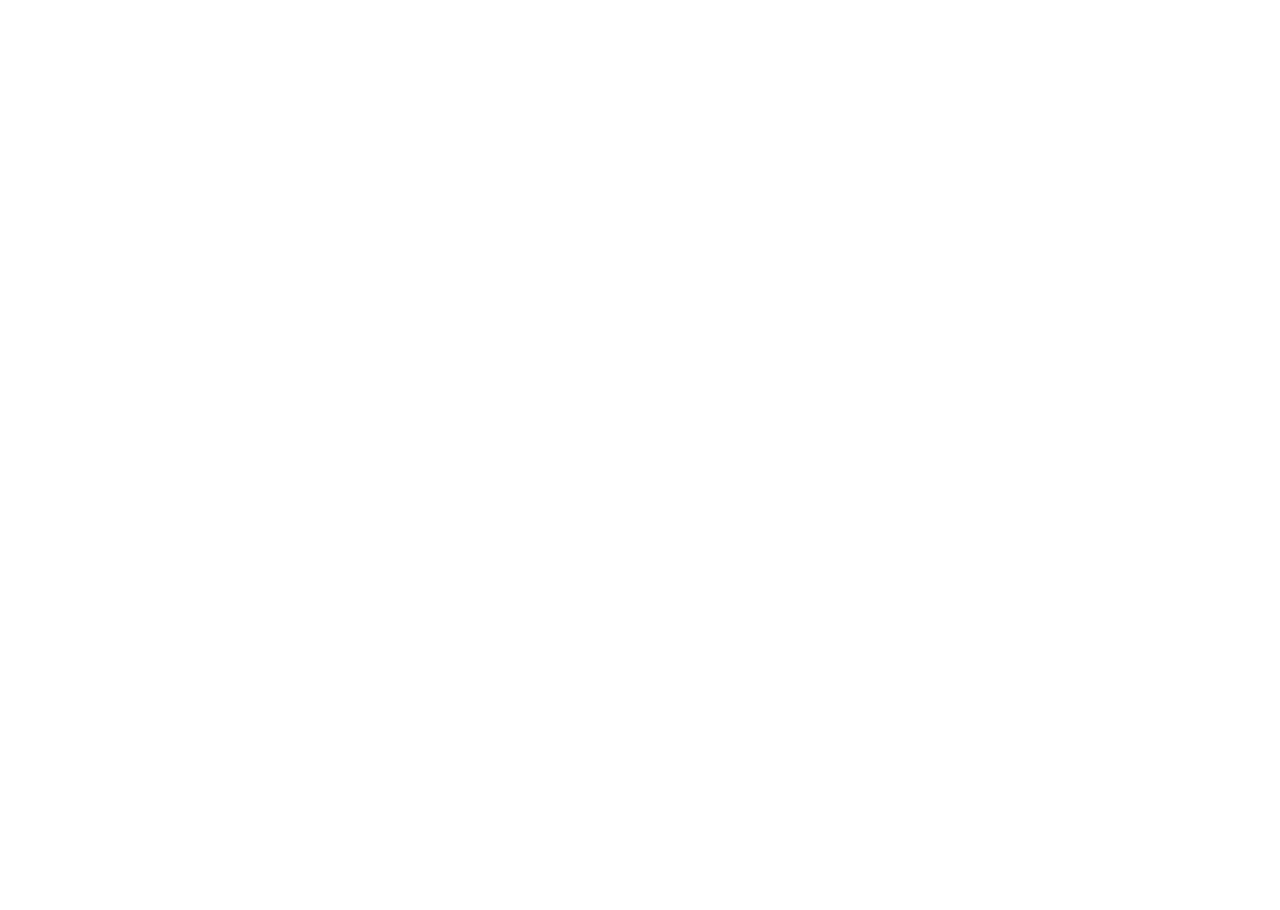
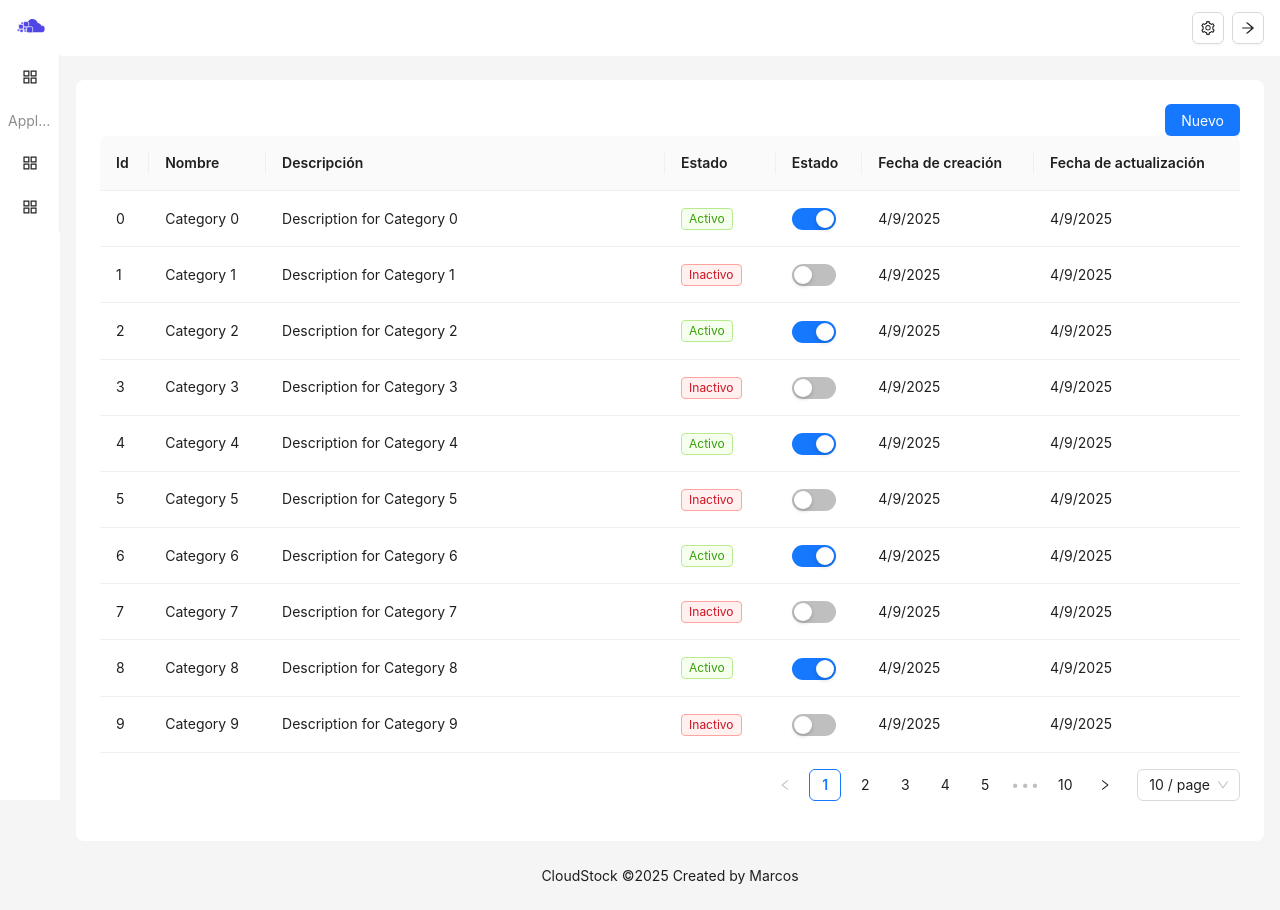
Before and after one commit to marcosherna/CloudStock, a React (Vite) app in the folder frontend/: page /dashboard/administration/catalogs/categories in a window 1280 px wide. Before the commit this address had no page. Before the commit the page ends 800 px from the top, so only its background shows below. Built offline with nearby package versions, Linux system fonts and the light colour scheme.

Commit message:
feat: add categories

```diff
--- a/frontend/src/App.tsx
+++ b/frontend/src/App.tsx
@@ -3,11 +3,23 @@
 import LoginView from "./pages/LoginView";
 import Dashboard from "./pages/Dashboard";
 
+import CategoryView from "./pages/Administration/Catalogs/CategoryView";
+
 export default function App() {
   return (
     <Routes>
       <Route index element={<LoginView />}></Route>
-      <Route path="dashboard" element={<Dashboard />}></Route>
+      <Route path="dashboard" element={<Dashboard />}>
+        <Route path="administration">
+          <Route path="catalogs">
+            <Route path="categories" element={<CategoryView/>} />
+            {/* <Route path="products" element={<div>this is a product view</div>} /> */}
+          </Route>
+          {/* <Route path="roles" element={<div>this is a roles view</div>} /> */}
+        </Route>
+
+      </Route>
+
     </Routes>
   );
 }
--- a/frontend/src/components/SiderApp.tsx
+++ b/frontend/src/components/SiderApp.tsx
@@ -1,38 +1,19 @@
 import React from "react";
-import {
-  AppstoreOutlined,
-  BarChartOutlined,
-  CloudOutlined,
-  ShopOutlined,
-  TeamOutlined,
-  UploadOutlined,
-  UserOutlined,
-  VideoCameraOutlined,
-} from "@ant-design/icons";
+
 import { Layout, Menu } from "antd";
 import { useSidebar } from "../context/SidebarContext";
 import { CloudAndBox } from "./icons/Customs";
+import { items } from "../utils/menu";
+import { useNavigate } from "react-router";
+
 
 const { Sider } = Layout;
 
-const items = [
-  UserOutlined,
-  VideoCameraOutlined,
-  UploadOutlined,
-  BarChartOutlined,
-  CloudOutlined,
-  AppstoreOutlined,
-  TeamOutlined,
-  ShopOutlined,
-].map((icon, index) => ({
-  key: String(index + 1),
-  icon: React.createElement(icon),
-  label: `nav ${index + 1}`,
-}));
 
 export default function SiderApp() {
   const [collapsedWidth, setCollapsedWidth] = React.useState(60);
   const { collapsed } = useSidebar();
+  const navigate = useNavigate();
 
   React.useEffect(() => {
     const handleResize = () => {
@@ -47,6 +28,10 @@
     console.log("DashboardView useEffect");
     return () => window.removeEventListener("resize", handleResize);
   }, []);
+
+  const navigateHandle = (key:string) => {
+    navigate(`${key}`);
+  }
 
   return (
     <Sider
@@ -76,8 +61,10 @@
       <Menu
         theme="light"
         mode="inline"
+        inlineIndent={15}
         style={!collapsed ? { width: 256 } : { width: 60 }}
         defaultSelectedKeys={["1"]}
+        onClick={(e)=> navigateHandle(e.key)}
         items={items}
       />
     </Sider>
--- /dev/null
+++ b/frontend/src/pages/Administration/Catalogs/CategoryView.tsx
@@ -0,0 +1,140 @@
+import React from "react";
+import { Table, Button, Tag, Switch } from "antd";
+import type { TableProps } from "antd";
+
+interface Category {
+  key: number;
+  name: string;
+  description: string;
+  status: boolean;
+  created_at: string;
+  updated_at: string;
+}
+
+
+export default function CategoryView() {
+
+  const [ categories, setCategories] = React.useState<Category[]>();
+
+  React.useEffect(() => {
+    // Simulate fetching data from an API
+    const fetchData = async () => {
+      // Simulate an API call
+      const response = await new Promise<Category[]>(resolve => {
+        setTimeout(() => {
+          resolve(Array.from({ length: 100 }, (_, i) => ({
+            key: i,
+            name: `Category ${i}`,
+            description: `Description for Category ${i}`,
+            status: i % 2 === 0 ? true : false,
+            created_at: new Date().toLocaleDateString(),
+            updated_at: new Date().toLocaleDateString(),
+          })));
+        }, 1000);
+      });
+      setCategories(response);
+    };
+    fetchData();
+  }, [])
+
+
+  // const checkedHandle = (checked: boolean, category: Category) => {
+  //   setCategories((prev) =>
+  //     prev?.map((item) => item.key === category.key ?
+  //     { ...item, status: checked }
+  //       : item )
+  //   );
+  // }
+
+  const handleStatusChange = (key: number, checked: boolean) => {
+    setCategories(prev => {
+      if (!prev) return prev;
+      const updated = [...prev];
+      const index = updated.findIndex(cat => cat.key === key);
+      if (index !== -1) {
+        updated[index] = { ...updated[index], status: checked };
+      }
+      return updated;
+    });
+  }
+
+  // const handleStatus = React.useCallback((key: number, checked: boolean) => {
+  //   setCategories(prev => {
+  //     if (!prev) return prev;
+  //     const updated = [...prev];
+  //     const index = updated.findIndex(cat => cat.key === key);
+  //     if (index !== -1) {
+  //       updated[index] = { ...updated[index], status: checked };
+  //     }
+  //     return updated;
+  //   });
+  // }, []);
+
+  const column: TableProps<Category>["columns"] = [
+    {
+      title: "Id",
+      dataIndex: "key",
+      key: "name",
+    },
+    {
+      title: "Nombre",
+      dataIndex: "name",
+      key: "name",
+    },
+    {
+      title: "Descripción",
+      dataIndex: "description",
+      key: "description",
+      width: "35%",
+    },
+    {
+      title: "Estado",
+      dataIndex: "status",
+      key: "status",
+      render: (status) => (
+        <Tag color={status ? "green" : "red"}>
+          {status ? "Activo" : "Inactivo"}
+        </Tag>
+      ),
+    },
+
+    {
+      title: "Estado",
+      dataIndex: "status",
+      key: "status",
+      render: (_, record) => (
+        <Switch
+          checked={record.status}
+          onChange={(checked) => handleStatusChange(record.key, checked)}></Switch>
+      ),
+    },
+    {
+      title: "Fecha de creación",
+      dataIndex: "created_at",
+      key: "created_at",
+    },
+    {
+      title: "Fecha de actualización",
+      dataIndex: "updated_at",
+      key: "updated_at",
+    },
+  ];
+
+
+
+
+  return (
+    <div className="">
+      <div className="flex justify-between items-center">
+        <div></div>
+        <div className="flex space-x-2">
+          <Button type="primary">Nuevo</Button>
+        </div>
+      </div>
+
+      <div>
+        <Table dataSource={categories} columns={column}></Table>
+      </div>
+    </div>
+  );
+}
--- a/frontend/src/pages/Dashboard.tsx
+++ b/frontend/src/pages/Dashboard.tsx
@@ -1,8 +1,8 @@
-import React from "react";
 import { Layout, theme } from "antd";
 import NavApp from "../components/NavApp";
 import SiderApp from "../components/SiderApp";
 import { SidebarProvider } from "../context/SidebarContext";
+import { Outlet } from "react-router";
 
 const { Content, Footer } = Layout;
 
@@ -26,16 +26,7 @@
                 borderRadius: borderRadiusLG,
               }}
             >
-              <p>long content</p>
-              {
-                // indicates very long content
-                Array.from({ length: 100 }, (_, index) => (
-                  <React.Fragment key={index}>
-                    {index % 20 === 0 && index ? "more" : "..."}
-                    <br />
-                  </React.Fragment>
-                ))
-              }
+              <Outlet/>
             </div>
           </Content>
           <Footer style={{ textAlign: "center" }}>
--- /dev/null
+++ b/frontend/src/utils/menu.tsx
@@ -0,0 +1,60 @@
+import type { MenuProps } from 'antd';
+import { AppstoreOutlined } from "@ant-design/icons"
+
+type MenuItem = Required<MenuProps>['items'][number];
+
+const items:MenuItem[] = [
+    {
+        key: '',
+        label: 'Dashboard',
+        icon: <AppstoreOutlined />,
+    },
+    {
+        key: '2',
+        label: 'Applications',
+        type: 'group',
+        children: [
+            {
+                key: '2-1',
+                label: "Administration",
+                icon: <AppstoreOutlined />,
+                children:[
+                    {
+                        key: '2-1-1',
+                        label: 'Catalogs',
+                        icon: <AppstoreOutlined />,
+                        children:[
+                            {
+                                key: 'administration/catalogs/categories',
+                                label: 'Categories',
+                                icon: <AppstoreOutlined />,
+                            },
+                            {
+                                key: '2-1-1-2',
+                                label: 'Products',
+                                icon: <AppstoreOutlined />,
+                            },
+                        ]
+                    },
+                    {
+                        key: '2-1-2',
+                        label: 'Roles',
+                        icon: <AppstoreOutlined />,
+                    },
+                ]
+            },
+        ]
+    },
+    {
+        key: '3',
+        label: 'Settings',
+        icon: <AppstoreOutlined />,
+    },
+    // {
+    //     key: '3',
+    //     label: 'Profile',
+    //     icon: <img src="/assets/icons/profile.svg" alt="profile" />,
+    // }
+]
+
+export { items }
```
